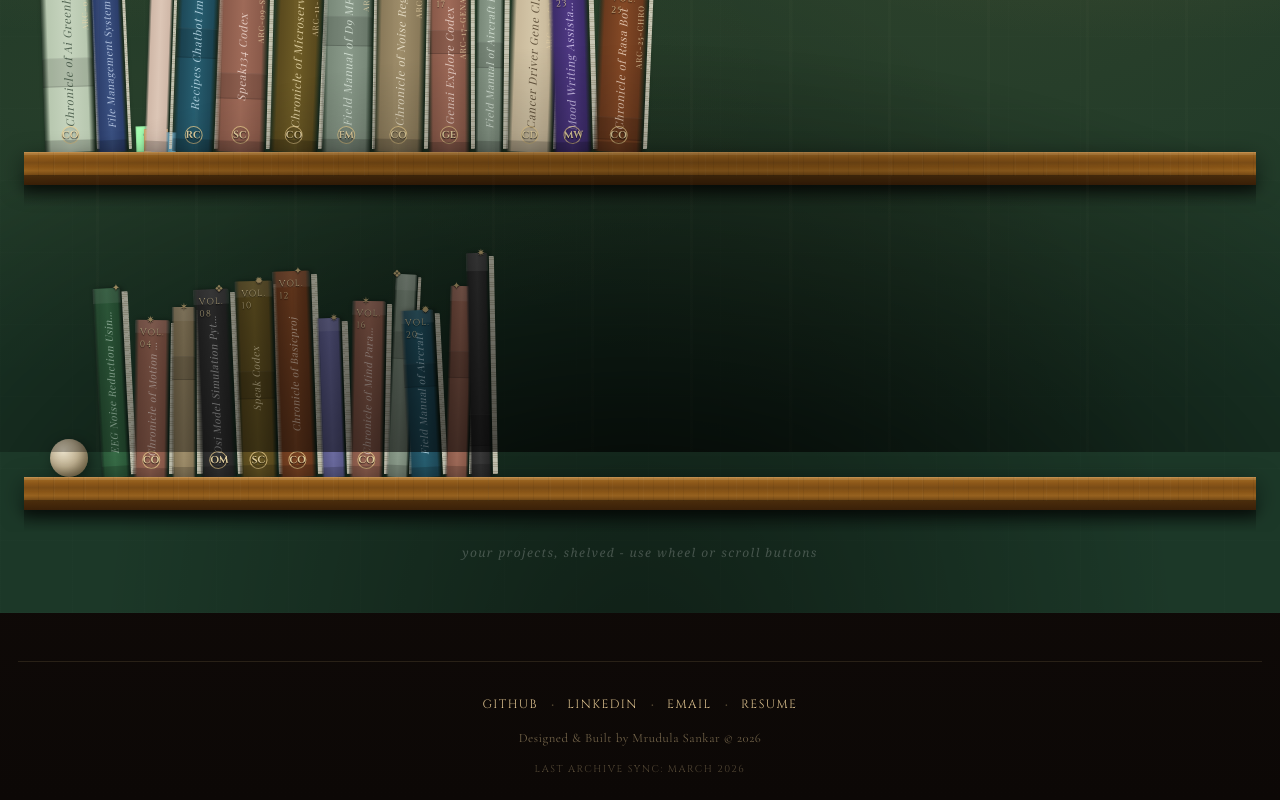
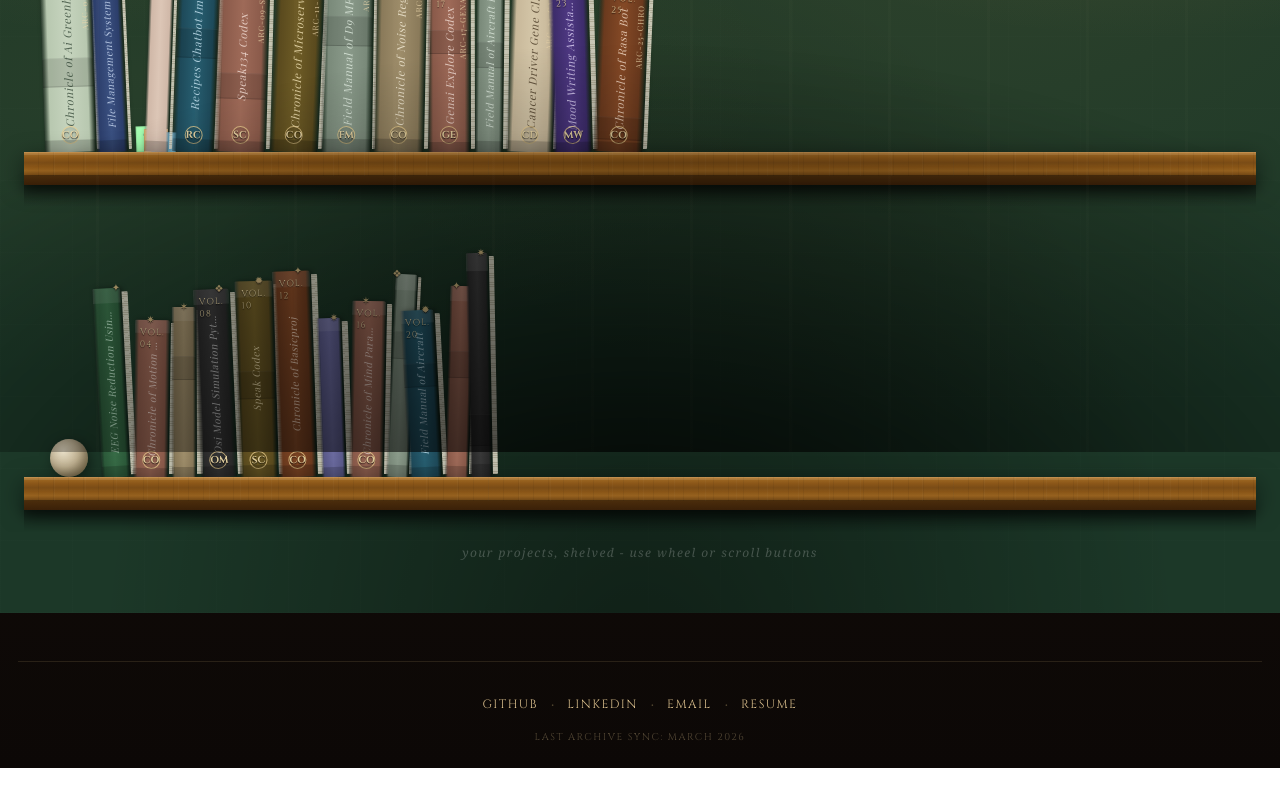
Before and after one commit to Mrudula-itsjuzme/portfolio-site, a React (Vite) app: page / in a window 1280 px wide. Shown: the part 348-1148 px from the top of the page. After the commit the page ends 1116 px from the top, so only its background shows below. Built offline with nearby package versions, Linux system fonts and the light colour scheme; a web font is replaced by a local one.

Commit message:
chore: remove emojis from Readme and remove personal built-by signature
- Replaced all emojis in README.md with standard formatting
- Removed 'Designed and Built by' signature from both README and footer
- Maintains core data and social links

```diff
--- a/src/pages/Home.jsx
+++ b/src/pages/Home.jsx
@@ -794,7 +794,6 @@ export default function Home() {
           <span className="footer-dot">·</span>
           <a href={`${import.meta.env.BASE_URL}resume.pdf`} target="_blank" rel="noreferrer">Resume</a>
         </div>
-        <p className="footer-copy">Designed &amp; Built by Mrudula Sankar &copy; {new Date().getFullYear()}</p>
         <p className="footer-updated">Last Archive Sync: {new Date().toLocaleDateString('en-US', { month: 'long', year: 'numeric' })}</p>
       </footer>
 
```
Also changed, not shown: 1 other file (tests, documents, lock files or other folders).
